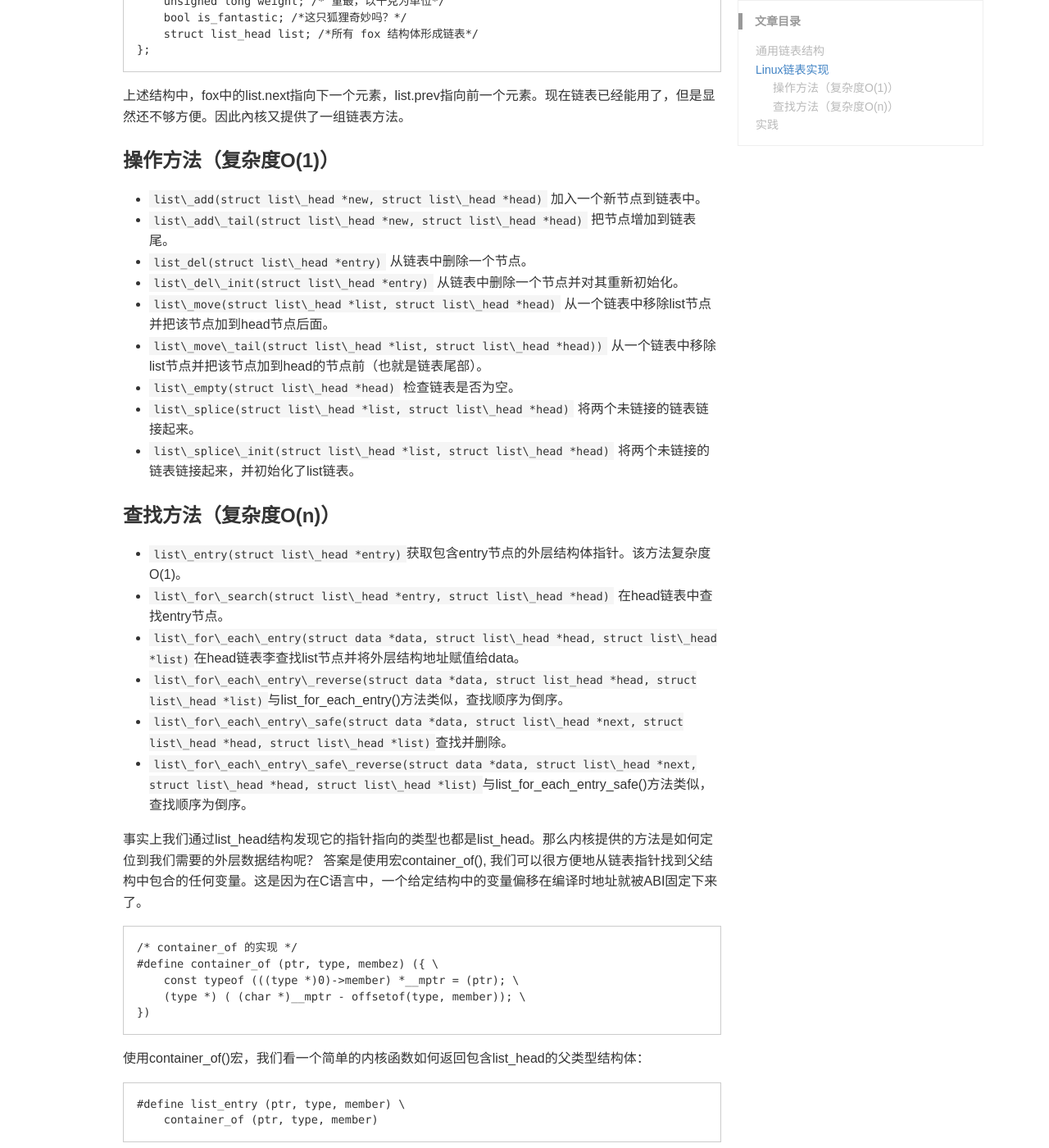
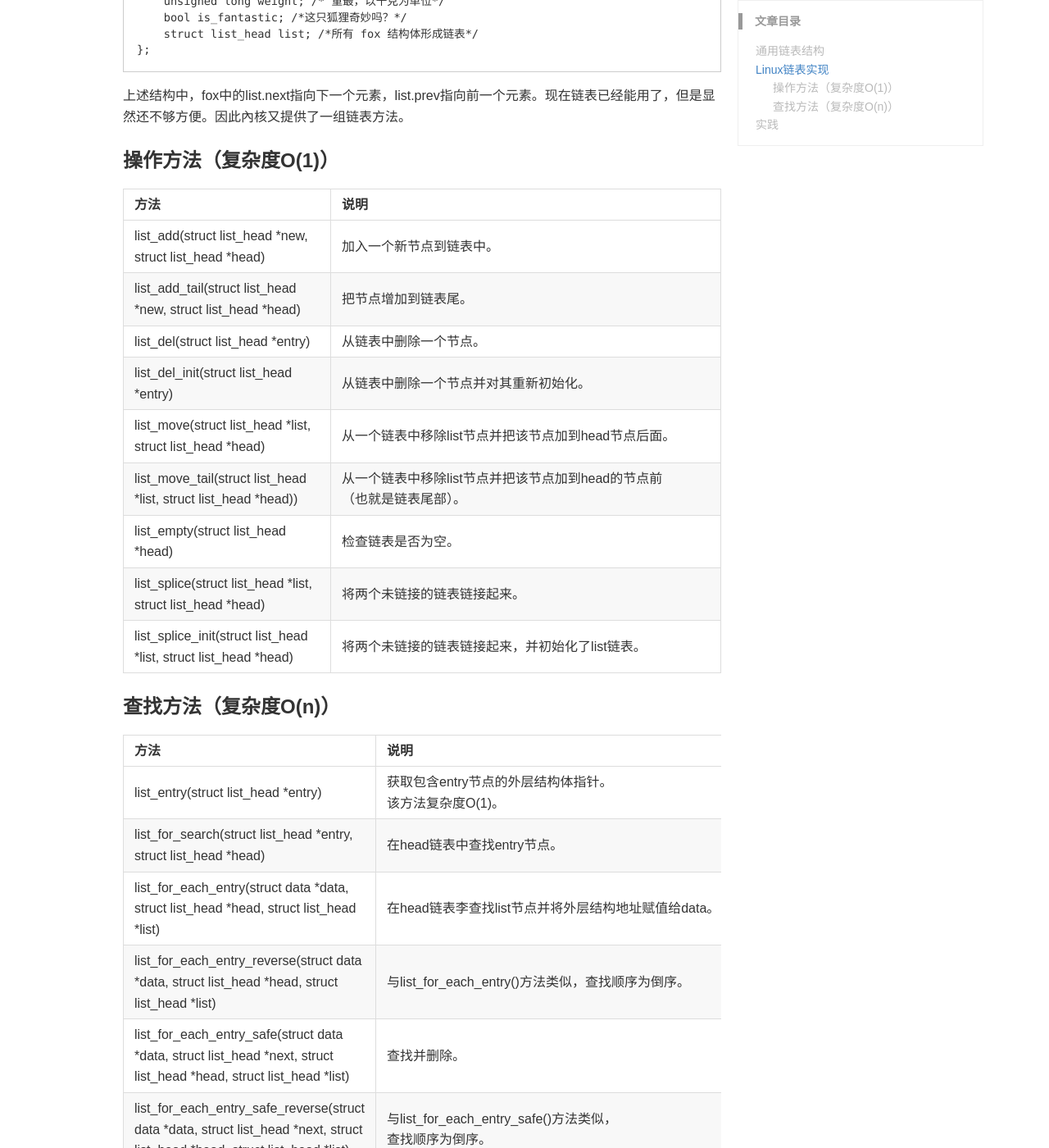
Before and after one commit to otkinlife/otkinlife.github.io, a Jekyll site: the page built from _posts/2022-07-16-linux-data-struct-list.md, in a window 1280 px wide and 1400 px high, scrolled down 1124 px. Shown: the whole window at 82% size. Built offline with Jekyll 4.4.1, drawn with Linux system fonts in a browser that asks for light colours; some web fonts are replaced; comment, search, counter and statistics services are not loaded; a style sheet for code colours, icons or effects is not loaded; some of the changed text lies outside the part shown.

Commit message:
Revert "format"
This reverts commit 670f16b41febcf764d07f01ea53722d11e333c0d.

```diff
--- a/_posts/2022-07-16-linux-data-struct-list.md
+++ b/_posts/2022-07-16-linux-data-struct-list.md
@@ -58,25 +58,28 @@ struct fox {
 
 ### 操作方法（复杂度O(1)）
 
-
-- `list\_add(struct list\_head *new, struct list\_head *head)` 加入一个新节点到链表中。
-- `list\_add\_tail(struct list\_head *new, struct list\_head *head)` 把节点增加到链表尾。
-- `list_del(struct list\_head *entry)` 从链表中删除一个节点。
-- `list\_del\_init(struct list\_head *entry)` 从链表中删除一个节点并对其重新初始化。
-- `list\_move(struct list\_head *list, struct list\_head *head)` 从一个链表中移除list节点并把该节点加到head节点后面。
-- `list\_move\_tail(struct list\_head *list, struct list\_head *head))` 从一个链表中移除list节点并把该节点加到head的节点前（也就是链表尾部）。
-- `list\_empty(struct list\_head *head)` 检查链表是否为空。
-- `list\_splice(struct list\_head *list, struct list\_head *head)` 将两个未链接的链表链接起来。
-- `list\_splice\_init(struct list\_head *list, struct list\_head *head)` 将两个未链接的链表链接起来，并初始化了list链表。
+|方法|说明|
+|:--|:--|
+|list\_add(struct list\_head *new, struct list\_head *head)|加入一个新节点到链表中。|
+|list\_add\_tail(struct list\_head *new, struct list\_head *head)|把节点增加到链表尾。|
+|list_del(struct list\_head *entry)|从链表中删除一个节点。|
+|list\_del\_init(struct list\_head *entry)|从链表中删除一个节点并对其重新初始化。|
+|list\_move(struct list\_head *list, struct list\_head *head)|从一个链表中移除list节点并把该节点加到head节点后面。|
+|list\_move\_tail(struct list\_head *list, struct list\_head *head))|从一个链表中移除list节点并把该节点加到head的节点前（也就是链表尾部）。|
+|list\_empty(struct list\_head *head)|检查链表是否为空。|
+|list\_splice(struct list\_head *list, struct list\_head *head)|将两个未链接的链表链接起来。|
+|list\_splice\_init(struct list\_head *list, struct list\_head *head)|将两个未链接的链表链接起来，并初始化了list链表。|
 
 ### 查找方法（复杂度O(n)）
 
-- `list\_entry(struct list\_head *entry)`获取包含entry节点的外层结构体指针。该方法复杂度O(1)。
-- `list\_for\_search(struct list\_head *entry, struct list\_head *head)` 在head链表中查找entry节点。
-- `list\_for\_each\_entry(struct data *data, struct list\_head *head, struct list\_head *list)`在head链表李查找list节点并将外层结构地址赋值给data。
-- `list\_for\_each\_entry\_reverse(struct data *data, struct list_head *head, struct list\_head *list)`与list\_for\_each\_entry()方法类似，查找顺序为倒序。
-- `list\_for\_each\_entry\_safe(struct data *data, struct list\_head *next, struct list\_head *head, struct list\_head *list)`查找并删除。
-- `list\_for\_each\_entry\_safe\_reverse(struct data *data, struct list\_head *next, struct list\_head *head, struct list\_head *list)`与list\_for\_each\_entry\_safe()方法类似，查找顺序为倒序。
+|方法|说明|
+|:--|:--|
+|list\_entry(struct list\_head *entry)|获取包含entry节点的外层结构体指针。该方法复杂度O(1)。|
+|list\_for\_search(struct list\_head *entry, struct list\_head *head)|在head链表中查找entry节点。|
+|list\_for\_each\_entry(struct data *data, struct list\_head *head, struct list\_head *list)|在head链表李查找list节点并将外层结构地址赋值给data。|
+|list\_for\_each\_entry\_reverse(struct data *data, struct list_head *head, struct list\_head *list)|与list\_for\_each\_entry()方法类似，查找顺序为倒序。|
+|list\_for\_each\_entry\_safe(struct data *data, struct list\_head *next, struct list\_head *head, struct list\_head *list)|查找并删除。|
+|list\_for\_each\_entry\_safe\_reverse(struct data *data, struct list\_head *next, struct list\_head *head, struct list\_head *list)|与list\_for\_each\_entry\_safe()方法类似，查找顺序为倒序。|
 
 事实上我们通过list\_head结构发现它的指针指向的类型也都是list_head。那么内核提供的方法是如何定位到我们需要的外层数据结构呢？
 答案是使用宏container_of(), 我们可以很方便地从链表指针找到父结构中包合的任何变量。这是因为在C语言中，一个给定结构中的变量偏移在编译时地址就被ABI固定下来了。
```
